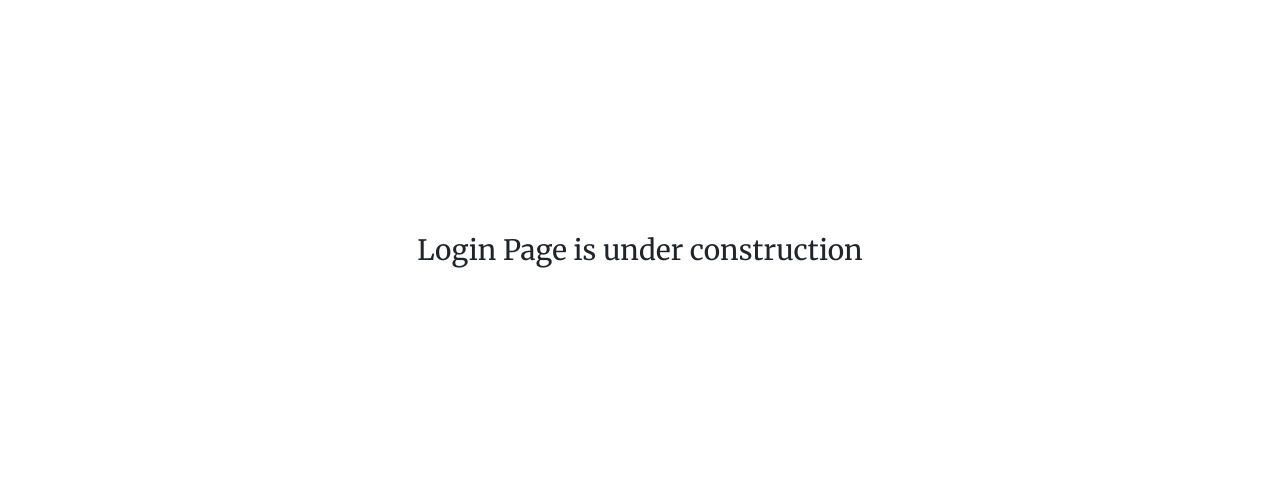
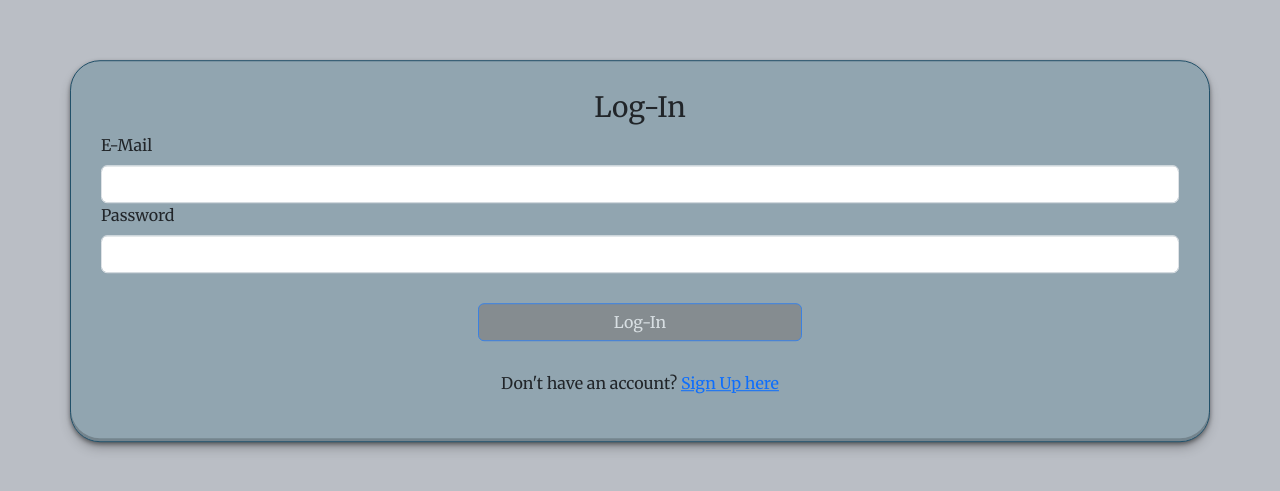
Before and after one commit to jb737/The-HerdBook, a React (Vite) app: page /login in a window 1280 px wide. Shown: the part 149-640 px from the top of the page. Built offline with nearby package versions, Linux system fonts and the light colour scheme.

Commit message:
create and style CustomCard, rename FormInput to be more useful, implement CustomCard, create LoginPage and LandingPage component

```diff
--- /dev/null
+++ b/src/components/CustomCard/CustomCard.module.css
@@ -0,0 +1,18 @@
+.container {
+    border: 1px solid var(--primary-color-dark);
+    padding: 30px;
+    border-radius: 30px;
+    background-color: var(--primary-color-light);
+
+    box-shadow: rgba(0, 0, 0, 0.4) 0px 2px 4px,
+                rgba(0, 0, 0, 0.3) 0px 7px 13px -3px,
+                rgba(0, 0, 0, 0.2) 0px -3px 0px inset;
+}
+
+.title {
+    text-align: center;
+}
+
+.footer {
+    text-align: center;
+}
--- /dev/null
+++ b/src/components/CustomCard/CustomCard.tsx
@@ -0,0 +1,26 @@
+import {Container, Row } from "react-bootstrap"
+import classes from "./CustomCard.module.css";
+
+interface CustomCardProps {
+    title?: JSX.Element | string;
+    content: JSX.Element | string;
+    footer?: JSX.Element | string;
+}
+
+export default function CustomCard({title, content, footer}: CustomCardProps): JSX.Element {
+    return(
+        <Container className = {classes.container + " center"}>
+            {title && (
+                <Row>
+                <h3 className = {classes.title}>{title}</h3>
+            </Row>
+            )}
+            <Row>
+                {content}
+            </Row>
+            {footer && (
+                 <Row className = {classes.footer}>{footer}</Row>
+            )}
+        </Container>
+    );
+}
--- a/src/components/CreateHerdBookFormInput/CreateHerdBookFormInput.tsx
+++ b/src/components/FormInput/FormInput.tsx
@@ -1,6 +1,6 @@
 import { Form } from "react-bootstrap";
 
-interface CreateHerdBookFormInputProps {
+interface FormInputProps {
     title: string;
     type: "text" | "email" | "password";
     required?: boolean;
@@ -12,7 +12,7 @@ interface CreateHerdBookFormInputProps {
     onBlur?: (e:React.FocusEvent<HTMLInputElement>) => void;
 }
 
-export default function CreateHerdBookFormInput({
+export default function FormInput({
     title,
     type,
     required,
@@ -22,7 +22,7 @@ export default function CreateHerdBookFormInput({
     onBlur = () => {},
     placeholder,
     errorMessage
-}:CreateHerdBookFormInputProps): JSX.Element {
+}:FormInputProps): JSX.Element {
     id = id? id : title;
 
     return (
--- a/src/pages/CreateHerdBook/CreateHerdBook.module.css
+++ b/src/pages/CreateHerdBook/CreateHerdBook.module.css
@@ -1,18 +1,6 @@
-
-
-.container {
-    border: 1px solid var(--primary-color-dark);
-    padding: 30px;
-    border-radius: 30px;
-    background-color: var(--primary-color-light);
-
-    box-shadow: rgba(0, 0, 0, 0.4) 0px 2px 4px,
-                rgba(0, 0, 0, 0.3) 0px 7px 13px -3px,
-                rgba(0, 0, 0, 0.2) 0px -3px 0px inset;
-}
-
-.title {
-    text-align: center;
+.page_container {
+    min-height: 100vh;
+    background-color: var(--secondary-color-light);
 }
 
 .submit_btn_container {
@@ -30,3 +18,7 @@
     justify-content: center;
 
 }
+
+.submit_btn {
+    width: 30%;
+}
--- a/src/pages/CreateHerdBook/CreateHerdBook.tsx
+++ b/src/pages/CreateHerdBook/CreateHerdBook.tsx
@@ -1,9 +1,9 @@
-import { Container, Form, Row, Col, Button } from "react-bootstrap";
-import { useNavigate } from "react-router-dom";
+import { Form, Row, Col, Button } from "react-bootstrap";
+import { Link, useNavigate } from "react-router-dom";
 import { useState } from "react";
 import classes from "./CreateHerdBook.module.css";
-import CreateHerdBookFormInput from "../../components/CreateHerdBookFormInput/CreateHerdBookFormInput";
-
+import FormInput from "../../components/FormInput/FormInput";
+import CustomCard from "../../components/CustomCard/CustomCard";
 
 const CreateHerdBook = (): JSX.Element => {
     const navigate = useNavigate();
@@ -44,17 +44,11 @@ const CreateHerdBook = (): JSX.Element => {
         });
     };
 
-
-    return (
-        <Container className = {classes.container + " center"}>
-            <Row className = {classes.title}>
-                <h3>Create Your Herd Book:</h3>
-            </Row>
-            <Form noValidate validated={validated} onSubmit={onSubmitHandler}>
+    const form =   <Form noValidate validated={validated} onSubmit={onSubmitHandler}>
     <fieldset>
     <Row>
         <Col>
-                <CreateHerdBookFormInput
+        <FormInput
             type = "text"
             required
             title = "Herd Book Name:"
@@ -68,7 +62,7 @@ const CreateHerdBook = (): JSX.Element => {
     <fieldset>
     <Row>
     <Col>
-                <CreateHerdBookFormInput
+        <FormInput
             type = "text"
             required
             title = "First Name:"
@@ -78,7 +72,7 @@ const CreateHerdBook = (): JSX.Element => {
             />
     </Col>
     <Col>
-                <CreateHerdBookFormInput
+        <FormInput
             type = "text"
             required
             title = "Last Name:"
@@ -111,7 +105,7 @@ const CreateHerdBook = (): JSX.Element => {
                 </Form.Control.Feedback>
     </Col>
     <Col>
-                <CreateHerdBookFormInput
+        <FormInput
             type = "email"
             required
             title = "E-Mail Address:"
@@ -125,7 +119,7 @@ const CreateHerdBook = (): JSX.Element => {
 <fieldset>
 <Row>
     <Col>
-                <CreateHerdBookFormInput
+        <FormInput
             type = "password"
             required
             title = "Password:"
@@ -135,7 +129,7 @@ const CreateHerdBook = (): JSX.Element => {
             />
     </Col>
     <Col>
-                <CreateHerdBookFormInput
+        <FormInput
             type = "password"
             required
             title = "Confirm Password:"
@@ -161,7 +155,16 @@ const CreateHerdBook = (): JSX.Element => {
         type = "submit">Create Herd Book</Button>
         </div>
     </Form>
-        </Container>
+
+    const footer = <p>Already have an account? <Link title = "link to log-in page" to = "/login">Log-In here</Link></p>
+
+    return (
+    <div className = {classes.page_container}>
+        <CustomCard title = {"Sign-Up"}
+                    content = {form}
+                    footer = {footer} />
+
+        </div>
     );
 };
 
--- a/src/pages/LandingPage/LandingPage.module.css
+++ b/src/pages/LandingPage/LandingPage.module.css
@@ -0,0 +1,4 @@
+.page_container {
+    min-height: 100vh;
+    background-color: var(--secondary-color-light);
+}
--- a/src/pages/LandingPage/LandingPage.tsx
+++ b/src/pages/LandingPage/LandingPage.tsx
@@ -1,13 +1,18 @@
 import { useState } from "react";
 import { Navigate, useLocation } from "react-router-dom";
 import User from "../../models/User";
+import classes from "./LandingPage.module.css";
+
+//TODO: 1:33 video 14. Build the layout
 
 export default function LandingPage() {
-const { state } = useLocation();
+const { state } = useLocation();//how to access the state from useNavigate
 const [user] = useState<User>(state?.user);
 
     return user ? (
-        <h3 className = "center">Landing Page is under construction.</h3>
+    <div className = {classes.page_container}>
+       <div>Hello {user.email.split("@")[0]}</div>
+    </div>
     ):(
         <Navigate to = "/sign-up" />
     );
--- a/src/pages/LoginPage/LoginPage.module.css
+++ b/src/pages/LoginPage/LoginPage.module.css
@@ -0,0 +1,14 @@
+.page_container {
+    min-height: 100vh;
+    background-color: var(--secondary-color-light);
+}
+.submit_btn_container {
+    display: flex;
+    justify-content: center;
+    align-items: center;
+    margin: 30px auto;
+}
+
+.submit_btn {
+    width: 30%;
+}
--- a/src/pages/LoginPage/LoginPage.tsx
+++ b/src/pages/LoginPage/LoginPage.tsx
@@ -1,5 +1,62 @@
+import { Button, Form } from "react-bootstrap";
+import { Link, useNavigate } from "react-router-dom";
+
+import classes from "./LoginPage.module.css";
+import FormInput from "../../components/FormInput/FormInput";
+import { useState } from "react";
+import CustomCard from "../../components/CustomCard/CustomCard";
+
+
 export default function LoginPage() {
+    const navigate = useNavigate();
+    const [email, setEmail] = useState("");
+    const [password, setPassword] = useState("");
+    const [validated, setValidated] = useState(false);
+
+    const onSubmitHandler = (event: React.FormEvent<HTMLFormElement>) => {
+        const form = event.currentTarget;
+        event.preventDefault();
+        event.stopPropagation();
+
+        if (form.checkValidity() === false) {
+            setValidated(true);
+        return;
+        }
+
+        navigate("/",{
+        state: {
+            user: {
+                email,
+                },
+            },
+        });
+    };
+
+    const form =  <Form noValidate validated = {validated} onSubmit = {onSubmitHandler}>
+    <FormInput
+    title = "E-Mail"
+    type = "email"
+    onChange = {e => setEmail(e.target.value)}
+    value = {email}
+    />
+    <FormInput
+    title = "Password"
+    type = "password"
+    onChange = {e => setPassword(e.target.value)}
+    value = {password}
+    />
+    <div className={classes.submit_btn_container}>
+    <Button className = {classes.submit_btn} variant = "primary" type = "submit" disabled = {!email || !password}>Log-In</Button>
+    </div>
+</Form>
+
+    const footer =   <p>Don't have an account? <Link to = "/sign-up">Sign Up here</Link></p>
+
     return (
-        <h3 className = "center">Login Page is under construction</h3>
-    )
+<div className = {classes.page_container}>
+    <CustomCard title = "Log-In"
+                content = {form}
+                footer = {footer} />
+</div>
+    );
 }
```
Also changed, not shown: src/index.css (line endings or trailing spaces). Lines whose indentation alone changed are shown as unchanged.
